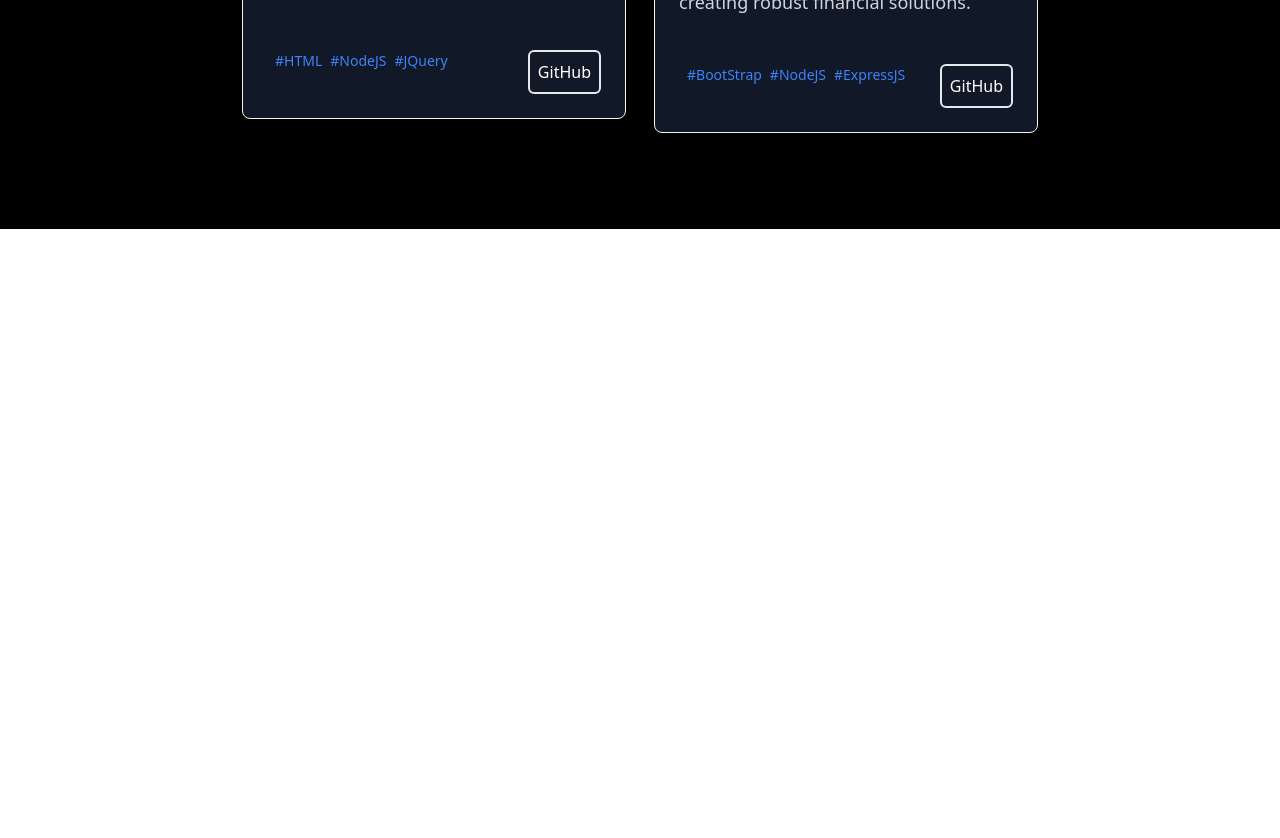
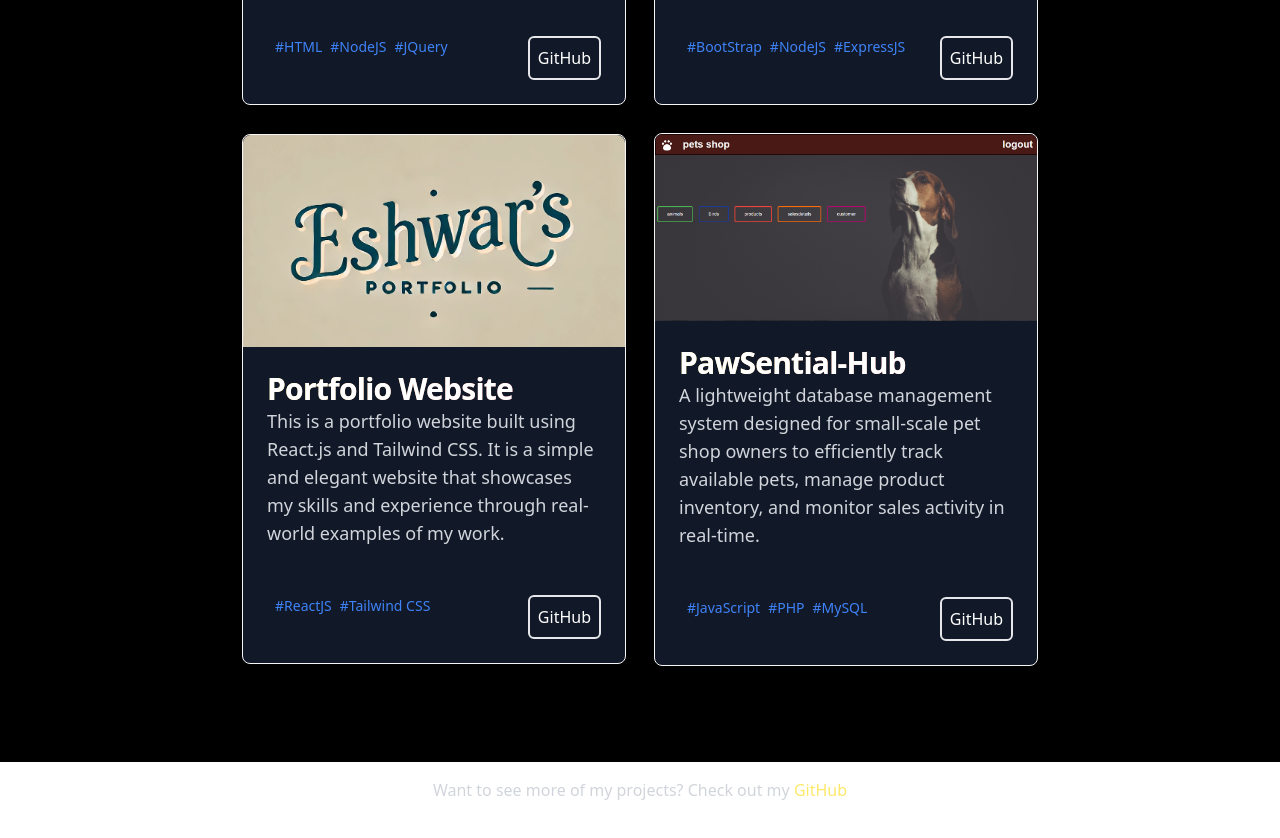
Before and after one commit to Eshwarvijay007/Portfolio, a React (Create React App) app: page /projects in a window 1280 px wide. Shown: the part 800-1638 px from the top of the page. Before the commit the page ends 1029 px from the top, so only its background shows below. Built offline with nearby package versions, Linux system fonts and the light colour scheme.

Commit message:
added projects

```diff
--- /dev/null
+++ b/src/components/LazyImage.jsx
@@ -0,0 +1,14 @@
+import React from 'react';
+
+const LazyImage = ({ src, alt }) => {
+    return (
+        <img
+            className="w-full rounded-t-lg h-auto object-cover"
+            src={src}
+            alt={alt}
+            loading="lazy"
+        />
+    );
+};
+
+export default LazyImage;
--- /dev/null
+++ b/src/components/LazyVideo.jsx
@@ -0,0 +1,19 @@
+import React from 'react';
+
+const LazyVideo = ({ src }) => {
+    return (
+        <video
+            className="w-full rounded-t-lg h-auto object-cover"
+            autoPlay
+            loop
+            muted
+            playsInline
+            loading="lazy"
+        >
+            <source src={src} type="video/mp4" />
+            Your browser does not support the video tag.
+        </video>
+    );
+};
+
+export default LazyVideo;
--- a/src/components/Projects.jsx
+++ b/src/components/Projects.jsx
@@ -1,24 +1,23 @@
-import React from "react";
+import React, { lazy, Suspense } from "react";
 import onepieceVideo from '../assets/chatbot.mp4'
 import copeople from '../assets/AccessPay.mp4'
+import home from '../assets/home.png'
+import eshwar from '../assets/eshwar.png'
 import Footer from './Footer'
+
+const LazyImage = lazy(() => import('./LazyImage'));
+const LazyVideo = lazy(() => import('./LazyVideo'));
 
 const ProjectCard = ({ image, title, description, git, technologies }) => {
     return (
         <div className="max-w-sm sm:max-w-sm md:max-w-sm bg-gray-900 border border-neutral-100 rounded-lg shadow dark:bg-gray-800 dark:border-gray-700">
-            {title === 'AccessPay Website' ? (
-                <video className="w-full rounded-t-lg h-auto object-cover" autoPlay loop muted playsInline>
-                    <source src={copeople} type="video/mp4" />
-                    Your browser does not support the video tag.
-                </video>
+            <Suspense fallback={<div className="w-full h-48 bg-gray-300 animate-pulse rounded-t-lg"></div>}>
+                {title === 'AccessPay Website' || title === 'ChatBot' ? (
+                    <LazyVideo src={image} />
                 ) : (
-                <a href="#">
-                    <video className="w-full rounded-t-lg h-auto object-cover" autoPlay loop muted playsInline>
-                    <source src={onepieceVideo} type="video/mp4" />
-                    Your browser does not support the video tag.
-                </video>
-                </a>
+                    <LazyImage src={image} alt={title} />
                 )}
+            </Suspense>
             <div className="p-4 sm:p-6">
                 <a href="#">
                     <h5 className="text-2xl sm:text-xl md:text-2xl lg:text-3xl font-bold tracking-tight text-white bg-clip-text text-transparent bg-gradient-to-r from-yellow-200 to-pink-500">{title}</h5>
@@ -44,6 +43,7 @@ const ProjectCard = ({ image, title, description, git, technologies }) => {
 
 const Projects = () => {
     return (
+        <div className="mb-16"> {/* Add this wrapper div with bottom margin */}
             <section>
                 <div id="Projects">
                     <div className="bg-black min-h-screen flex flex-col justify-between">
@@ -73,9 +73,23 @@ const Projects = () => {
                         </div>
                         {/* <Footer/> */}
                     </div>
+                    <div>
+                        <p className="text-base text-gray-300 text-center mt-4 mb-8"> {/* Added mb-8 for extra bottom spacing */}
+                            Want to see more of my projects? Check out my{' '}
+                            <a
+                                href="https://github.com/Eshwarvijay007"
+                                className="text-yellow-200 hover:underline"
+                                target="_blank"
+                                rel="noopener noreferrer"
+                            >
+                                GitHub
+                            </a>
+                        </p>
+
+                    </div>
                 </div>
             </section>
-
+        </div>
     );
 };
 
@@ -84,16 +98,30 @@ export const project = [
     {
         title:'ChatBot',
         description:' chatbot using Node.js and Express.js, designed to handle user queries and provide real-time responses. It integrates seamlessly with various APIs and employs a modular architecture for easy maintenance and scalability.',
-        image: copeople,
+        image:  onepieceVideo,
         git:"https://github.com/Eshwarvijay007/chatboot",
         technologies:[ 'HTML','NodeJS', 'JQuery']
     },
     {
         title:'AccessPay Website',
-        description:'AccessPay website, a financial web app using Node.js and Express.js, featuring three main functionalities: transaction tracking, loan management, and crypto rewards. This project showcases my expertise in backend development and creating robust financial solutions.',
-        image: onepieceVideo,
+        description:'a financial web app built with Node.js and Express.js, offering transaction tracking, loan management, and crypto rewards. Demonstrates my backend development skills and financial solution expertise.',
+        image: copeople,
         git:"https://github.com/Eshwarvijay007/FinalYear-Project",
         technologies:[ 'BootStrap','NodeJS', 'ExpressJS']
+    },
+    {
+        title:'Portfolio Website',
+        description:'This is a portfolio website built using React.js and Tailwind CSS. It is a simple and elegant website that showcases my skills and experience through real-world examples of my work.',
+        image: eshwar,
+        git:"https://github.com/Eshwarvijay007/Portfolio",
+        technologies:[ 'ReactJS','Tailwind CSS']
+    },
+    {
+        title:'PawSential-Hub',
+        description:'A lightweight database management system designed for small-scale pet shop owners to efficiently track available pets, manage product inventory, and monitor sales activity in real-time.',
+        image: home,
+        git:"https://github.com/Eshwarvijay007/PawSential-Hub",
+        technologies:['JavaScript','PHP','MySQL']
     },
 ]
 
--- a/src/constants.js
+++ b/src/constants.js
@@ -21,7 +21,7 @@ export const experiences = [
     {
         'company': 'Aqmenz Automation private limited( INTERN )',
 
-        'duration': 'August 2023 - September 2023',
+        'duration': 'Aug 2023 - Nov 2023',
         'logo': 'https://images.thecompanycheck.com/companylogo/AQMENZ_AUTOMATION_PRIVATE_LIMITED_457835.webp',
         'points': [
             'Involved in dynamic contributions to AI development projects, actively influencing and improving project outcomes.',
```
Also changed, not shown: src/assets/eshwar.png (added), src/assets/home.png (added). Lines whose indentation alone changed are shown as unchanged.
